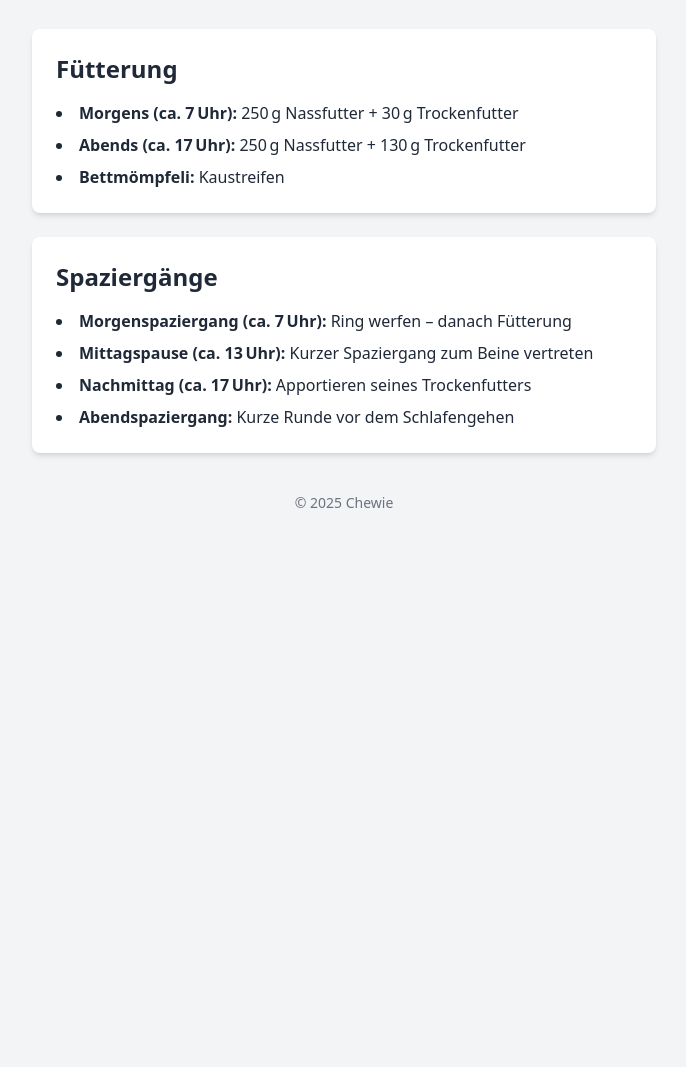
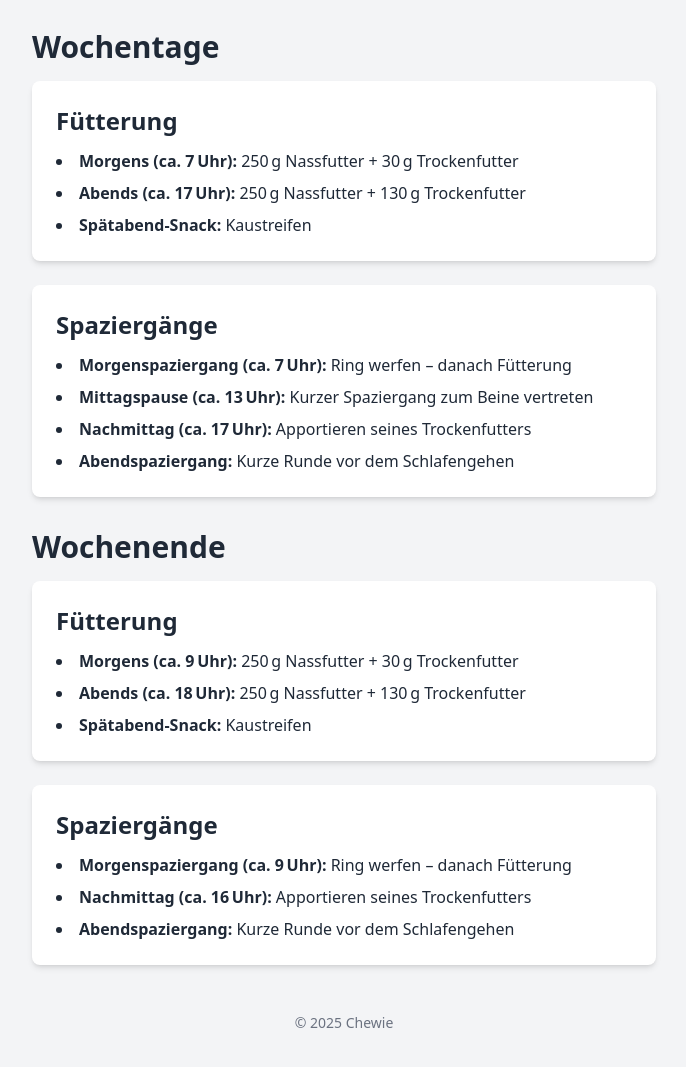
Before and after one commit to MastaCoda/CewChew, a plain HTML site: page index.html in a window 1280 px wide. Shown: the part 135-1202 px from the top of the page, without its empty margins (296-982 px from the left). Before the commit the page ends 800 px from the top, so only its background shows below. Drawn offline with nearby package versions, Linux system fonts and the light colour scheme.

Commit message:
Update index.html

```diff
--- a/index.html
+++ b/index.html
@@ -14,23 +14,47 @@
       <p class="text-lg text-gray-600">Tagespflege Guide für Chewie.</p>
     </header>
 
-    <section class="bg-white rounded-lg shadow-md p-6 mb-6">
-      <h2 class="text-2xl font-semibold mb-4">Fütterung</h2>
+    <!-- Wochentage -->
+    <section class="mb-8">
+      <h2 class="text-3xl font-bold mb-4">Wochentage</h2>
+      <div class="bg-white rounded-lg shadow-md p-6 mb-6">
+        <h3 class="text-2xl font-semibold mb-3">Fütterung</h3>
         <ul class="space-y-2 list-disc list-inside">
           <li><span class="font-semibold">Morgens (ca. 7 Uhr):</span> 250 g Nassfutter + 30 g Trockenfutter</li>
           <li><span class="font-semibold">Abends (ca. 17 Uhr):</span> 250 g Nassfutter + 130 g Trockenfutter</li>
-        <li><span class="font-semibold">Bettmömpfeli:</span> Kaustreifen</li>
+          <li><span class="font-semibold">Spätabend-Snack:</span> Kaustreifen</li>
         </ul>
-    </section>
-
-    <section class="bg-white rounded-lg shadow-md p-6 mb-6">
-      <h2 class="text-2xl font-semibold mb-4">Spaziergänge</h2>
+      </div>
+      <div class="bg-white rounded-lg shadow-md p-6">
+        <h3 class="text-2xl font-semibold mb-3">Spaziergänge</h3>
         <ul class="space-y-2 list-disc list-inside">
           <li><span class="font-semibold">Morgenspaziergang (ca. 7 Uhr):</span> Ring werfen – danach Fütterung</li>
           <li><span class="font-semibold">Mittagspause (ca. 13 Uhr):</span> Kurzer Spaziergang zum Beine vertreten</li>
           <li><span class="font-semibold">Nachmittag (ca. 17 Uhr):</span> Apportieren seines Trockenfutters</li>
           <li><span class="font-semibold">Abendspaziergang:</span> Kurze Runde vor dem Schlafengehen</li>
         </ul>
+      </div>
+    </section>
+
+    <!-- Wochenende -->
+    <section class="mb-8">
+      <h2 class="text-3xl font-bold mb-4">Wochenende</h2>
+      <div class="bg-white rounded-lg shadow-md p-6 mb-6">
+        <h3 class="text-2xl font-semibold mb-3">Fütterung</h3>
+        <ul class="space-y-2 list-disc list-inside">
+          <li><span class="font-semibold">Morgens (ca. 9 Uhr):</span> 250 g Nassfutter + 30 g Trockenfutter</li>
+          <li><span class="font-semibold">Abends (ca. 18 Uhr):</span> 250 g Nassfutter + 130 g Trockenfutter</li>
+          <li><span class="font-semibold">Spätabend-Snack:</span> Kaustreifen</li>
+        </ul>
+      </div>
+      <div class="bg-white rounded-lg shadow-md p-6">
+        <h3 class="text-2xl font-semibold mb-3">Spaziergänge</h3>
+        <ul class="space-y-2 list-disc list-inside">
+          <li><span class="font-semibold">Morgenspaziergang (ca. 9 Uhr):</span> Ring werfen – danach Fütterung</li>
+          <li><span class="font-semibold">Nachmittag (ca. 16 Uhr):</span> Apportieren seines Trockenfutters</li>
+          <li><span class="font-semibold">Abendspaziergang:</span> Kurze Runde vor dem Schlafengehen</li>
+        </ul>
+      </div>
     </section>
 
     <footer class="text-center text-gray-500 text-sm py-4">
```
Lines whose indentation alone changed are shown as unchanged.
